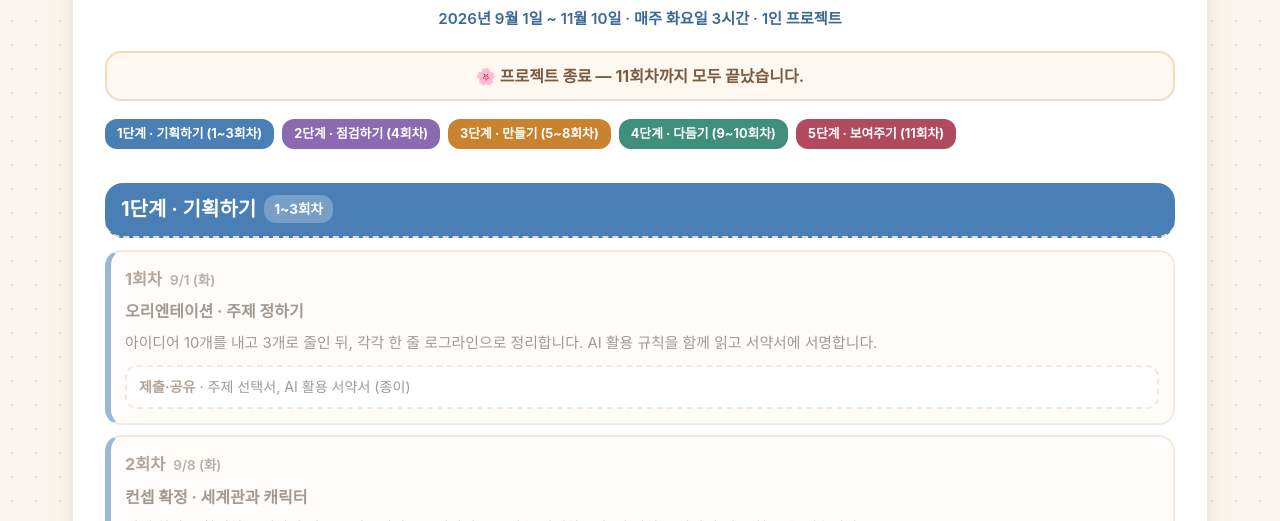
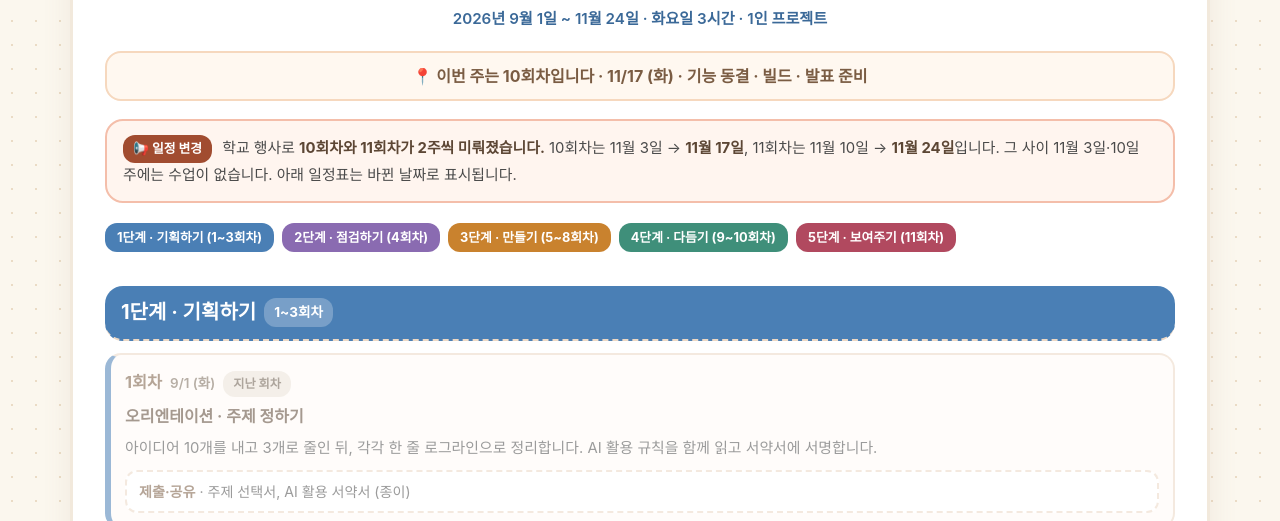
Before and after one commit to Skyh130/VisualNovel, a plain HTML site: page schedule.html in a window 1280 px wide. Shown: the part 279-800 px from the top of the page. Drawn offline with Linux system fonts and the light colour scheme; a web font is replaced by a local one.

Commit message:
Delay rounds 10 and 11 by two weeks
학교 행사로 10·11회차가 2주씩 미뤄졌습니다.

- assets/config.js: ROUND_DATES에서 10회차 2026-11-03 → 2026-11-17,
  11회차 2026-11-10 → 2026-11-24. 1~9회차는 그대로입니다.
  주석에 변경 이력을 남겼습니다.
- schedule.html / index.html: 기간 표기를 "9월 1일 ~ 11월 24일"로 갱신.
  매주 열리지 않게 되었으므로 '매주 화요일'은 '화요일'로 바꿨습니다.
- schedule.html: 바뀐 날짜를 모르고 오는 학생을 위해 상단에 변경 안내를
  넣었습니다.

날짜는 ROUND_DATES에서만 오므로 회차 카드·'이번 주' 계산·제출물 안내는
자동으로 따라갑니다. 11/3·11/10 주는 수업 없는 주로 처리되어 홈과 일정에
"이번 주에는 수업이 없습니다 · 다음 수업 11/17 (화) 10회차"로 표시됩니다.

11/16(월)·11/17(화)에 10회차가 '이번 주'로 뜨는 것, 주차 경계(11/15·11/22·
11/23·11/24·11/29·11/30), 수업 없는 두 주, 1~9회차 날짜 유지를 확인했고
§10 완료 조건도 다시 통과했습니다.

Co-Authored-By: Claude Opus 5 <noreply@anthropic.com>
Claude-Session: https://claude.ai/code/session_01PVud4Fu5d7Fr64m2Pwi5zj

```diff
--- a/assets/config.js
+++ b/assets/config.js
@@ -52,11 +52,14 @@ const LINKS = {
    - 학사일정이 바뀌면 여기 날짜만 고치면 됩니다.
      홈·일정 페이지의 '현재 회차'가 자동으로 따라 바뀝니다.
    - 순서대로 1회차, 2회차, ... 11회차입니다.
+   - 2026-11-16 변경: 학교 행사로 10·11회차를 2주씩 미뤘습니다.
+     (10회차 11/3 → 11/17, 11회차 11/10 → 11/24)
+     그 사이 11/3·11/10 주에는 수업이 없고, 홈·일정에 그렇게 표시됩니다.
    --------------------------------------------------------- */
 const ROUND_DATES = [
   "2026-09-01", "2026-09-08", "2026-09-15", "2026-09-22",
   "2026-09-29", "2026-10-06", "2026-10-13", "2026-10-20",
-  "2026-10-27", "2026-11-03", "2026-11-10"
+  "2026-10-27", "2026-11-17", "2026-11-24"
 ];
 
 /* ---------------------------------------------------------
--- a/schedule.html
+++ b/schedule.html
@@ -122,10 +122,17 @@
 <div class="container">
   <div class="header-wrap">
     <h2 class="page-title">📅 11회차 전체 일정</h2>
-    <div class="sub-title">2026년 9월 1일 ~ 11월 10일 · 매주 화요일 3시간 · 1인 프로젝트</div>
+    <div class="sub-title">2026년 9월 1일 ~ 11월 24일 · 화요일 3시간 · 1인 프로젝트</div>
   </div>
 
   <div class="today-line" id="todayLine"></div>
+
+  <div class="box box-peach">
+    <span class="badge-tag tag-peach">📢 일정 변경</span>
+    학교 행사로 <strong>10회차와 11회차가 2주씩 미뤄졌습니다.</strong>
+    10회차는 11월 3일 → <strong>11월 17일</strong>, 11회차는 11월 10일 → <strong>11월 24일</strong>입니다.
+    그 사이 11월 3일·10일 주에는 수업이 없습니다. 아래 일정표는 바뀐 날짜로 표시됩니다.
+  </div>
 
   <div class="legend" id="legend"></div>
 
```
Also changed, not shown: index.html (+1 -1 lines).
